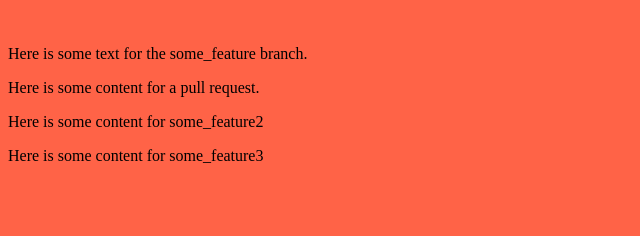
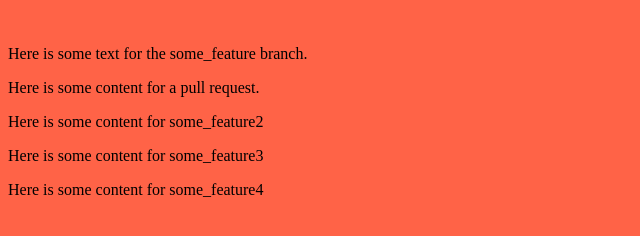
Before and after one commit to romain742/testdesign, a website: page src/index.html in a window 1280 px wide. Shown: the part 88-324 px from the top of the page, without its empty margins (0-640 px from the left). Drawn offline with nearby package versions, Linux system fonts and the light colour scheme; files that its build step writes are made by us from their sources.

Commit message:
add some content for some_feature4

```diff
--- a/src/index.html
+++ b/src/index.html
@@ -12,7 +12,7 @@
     <p>Here is some content for a pull request.</p>
     <p>Here is some content for some_feature2</p>
     <p>Here is some content for some_feature3</p>
-
+    <p>Here is some content for some_feature4</p>
     <script inline src="../dist/bundle.js"></script>
   </body>
 </html>
```
